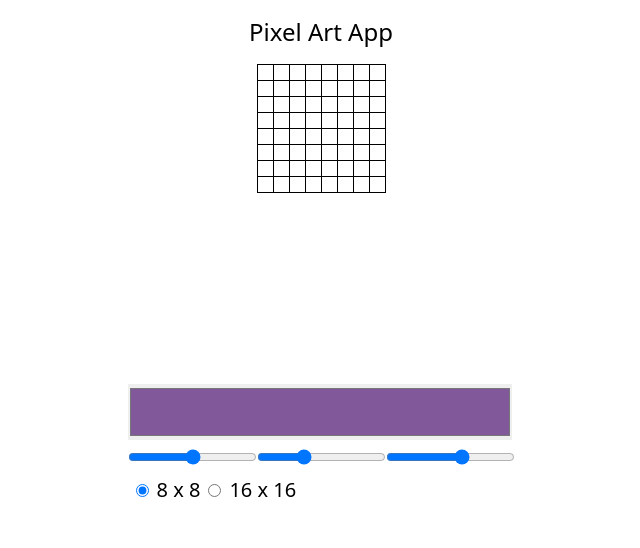
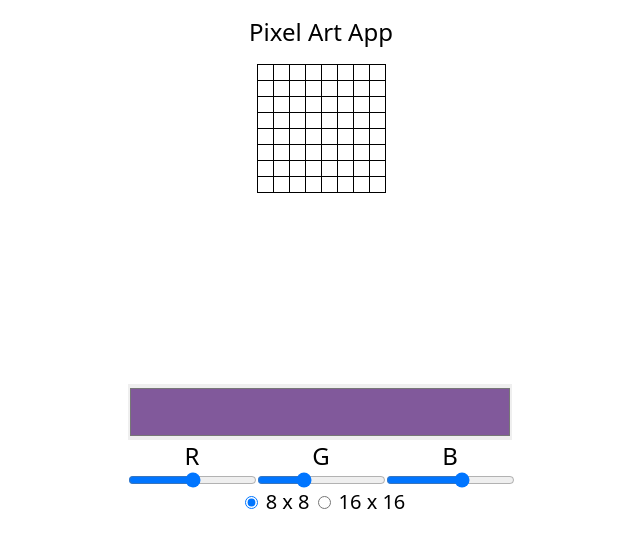
Before and after one commit to hironomiu/typescript-react-pixel-art, a React (Create React App) app: page / in a window 1280 px wide. Shown: the top 548 px of the page, without its empty margins (319-959 px from the left). Built offline with nearby package versions, Linux system fonts and the light colour scheme.

Commit message:
commited

```diff
--- a/src/components/Form.tsx
+++ b/src/components/Form.tsx
@@ -29,69 +29,54 @@ const Form: FC<Props> = ({ color, setColor, handleRadioChange, squareNum }) => {
         />
       </div>
 
-      <div>
-        {/* <div
-          style={{ backgroundColor: `${color}` }}
-          className="h-10 w-96"
-        ></div> */}
+      <div className="flex">
+        <div className="flex flex-col items-center">
+          <label>R</label>
           <input
-          className=""
+            className="cursor-pointer outline-none"
             type="range"
             min="0"
             max="255"
-          // max="16777215"
             value={parseInt(color1, 16)}
             onChange={(e) => {
-            console.log('hex:', Number(e.target.value).toString(16))
-            console.log(('00' + Number(e.target.value).toString(16)).slice(-2))
               console.log('color1 10 :', parseInt(color1, 16))
-            setColor1(
-              ('00' + Number(e.target.value).toString(16)).slice(-2)
-              // +
-              // ('00' + Number(e.target.value).toString(16)).slice(-2) +
-              // ('00' + Number(e.target.value).toString(16)).slice(-2)
-            )
-            setColor(`#${color1}${color2}${color3}`)
-          }}
-        />
-        <input
-          className=""
-          type="range"
-          min="0"
-          max="255"
-          // max="16777215"
-          value={parseInt(color2, 16)}
-          onChange={(e) => {
-            console.log('color2 10 :', parseInt(color2, 16))
-            setColor2(
-              ('00' + Number(e.target.value).toString(16)).slice(-2)
-              // +
-              // ('00' + Number(e.target.value).toString(16)).slice(-2) +
-              // ('00' + Number(e.target.value).toString(16)).slice(-2)
-            )
-            setColor(`#${color1}${color2}${color3}`)
-          }}
-        />
-        <input
-          className=""
-          type="range"
-          min="0"
-          max="255"
-          // max="16777215"
-          value={parseInt(color3, 16)}
-          onChange={(e) => {
-            console.log('color3 10 :', parseInt(color3, 16))
-            setColor3(
-              ('00' + Number(e.target.value).toString(16)).slice(-2)
-              // +
-              // ('00' + Number(e.target.value).toString(16)).slice(-2) +
-              // ('00' + Number(e.target.value).toString(16)).slice(-2)
-            )
+              setColor1(('00' + Number(e.target.value).toString(16)).slice(-2))
               setColor(`#${color1}${color2}${color3}`)
             }}
           />
         </div>
-      <div>
+        <div className="flex flex-col items-center">
+          <label>G</label>
+          <input
+            className="cursor-pointer"
+            type="range"
+            min="0"
+            max="255"
+            value={parseInt(color2, 16)}
+            onChange={(e) => {
+              console.log('color2 10 :', parseInt(color2, 16))
+              setColor2(('00' + Number(e.target.value).toString(16)).slice(-2))
+              setColor(`#${color1}${color2}${color3}`)
+            }}
+          />
+        </div>
+        <div className="flex flex-col items-center">
+          <label>B</label>
+          <input
+            className="cursor-pointer"
+            type="range"
+            min="0"
+            max="255"
+            value={parseInt(color3, 16)}
+            onChange={(e) => {
+              console.log('color3 10 :', parseInt(color3, 16))
+              setColor3(('00' + Number(e.target.value).toString(16)).slice(-2))
+              setColor(`#${color1}${color2}${color3}`)
+            }}
+          />
+        </div>
+      </div>
+      <div className="flex justify-center">
         <label className="text-xl">
           <input
             type="radio"
```
Lines whose indentation alone changed are shown as unchanged.
